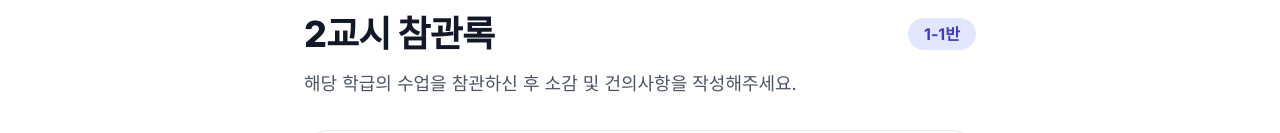
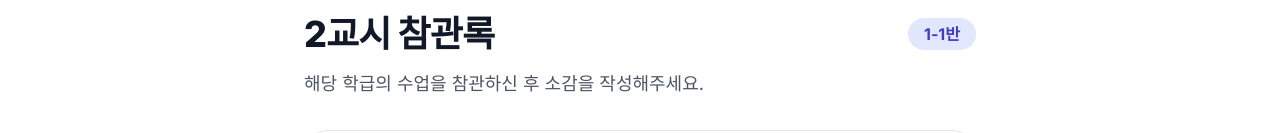
Before and after one commit to tmdhee-max/AIopenclass, a Next.js app: page /observe/2/1-1 in a window 1280 px wide. Shown: the part 139-272 px from the top of the page. Built offline with nearby package versions, Linux system fonts and the light colour scheme.

Commit message:
style: update observation form page description text

```diff
--- a/app/observe/[period]/[classId]/page.tsx
+++ b/app/observe/[period]/[classId]/page.tsx
@@ -53,7 +53,7 @@ export default function ObserveFormPage({ params }: { params: { period: string,
             </span>
           </div>
           <p className="text-lg text-gray-600 dark:text-gray-300">
-            해당 학급의 수업을 참관하신 후 소감 및 건의사항을 작성해주세요.
+            해당 학급의 수업을 참관하신 후 소감을 작성해주세요.
           </p>
         </div>
 
```
